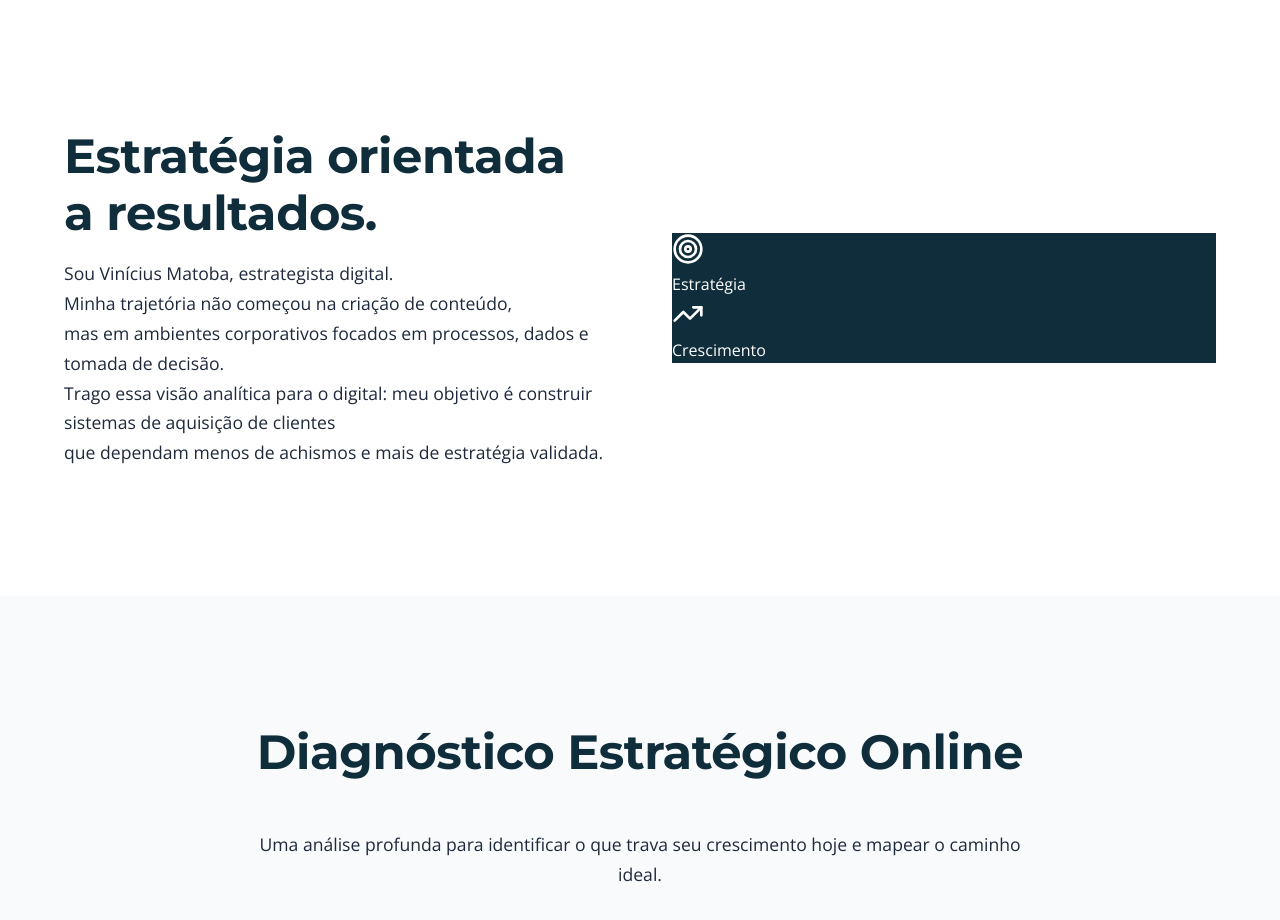
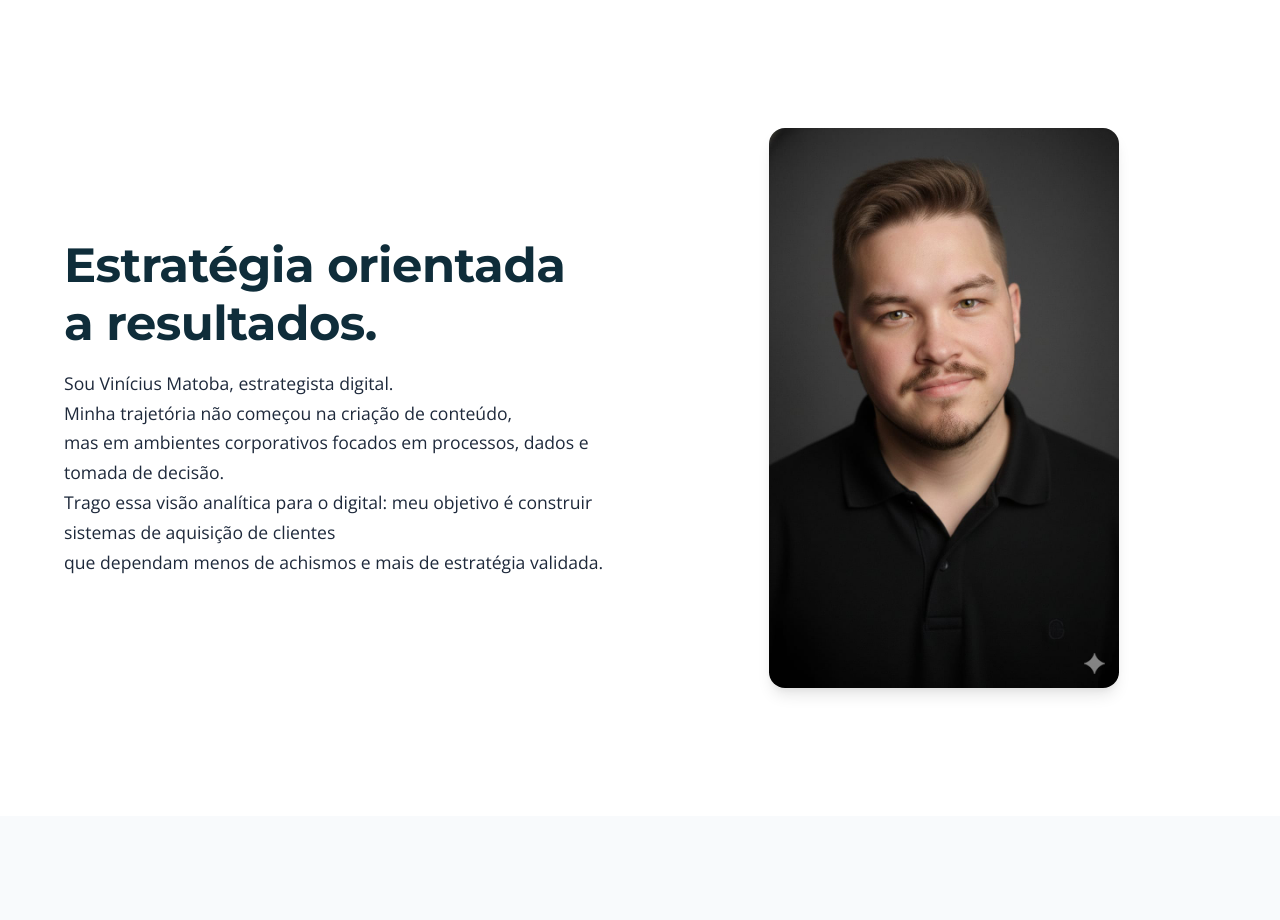
Before and after one commit to ViniciusMatoba/Vinicius-Matoba, a React (Vite) app: page / in a window 1280 px wide. Shown: the part 1360-2280 px from the top of the page. Built offline with nearby package versions, Linux system fonts and the light colour scheme.

Commit message:
style(home): replace authority-stats with profile picture in about section

```diff
--- a/src/App.jsx
+++ b/src/App.jsx
@@ -119,15 +119,8 @@ function AboutSection() {
             <p>Trago essa visão analítica para o digital: meu objetivo é construir sistemas de aquisição de clientes <br className="desktop-only-br" /> que dependam menos de achismos e mais de estratégia validada.</p>
           </div>
         </div>
-        <div className="authority-stats bg-navy text-white">
-          <div className="stat-item">
-            <span className="stat-icon"><Target size={32} /></span>
-            <p>Estratégia</p>
-          </div>
-          <div className="stat-item">
-            <span className="stat-icon"><TrendingUp size={32} /></span>
-            <p>Crescimento</p>
-          </div>
+        <div className="authority-photo" style={{ display: 'flex', justifyContent: 'center', alignItems: 'center' }}>
+          <img src={perfilImg} alt="Vinícius Matoba" style={{ width: '100%', maxWidth: '350px', borderRadius: '16px', boxShadow: 'var(--shadow-lg)', objectFit: 'cover' }} />
         </div>
       </div>
     </section>
```
